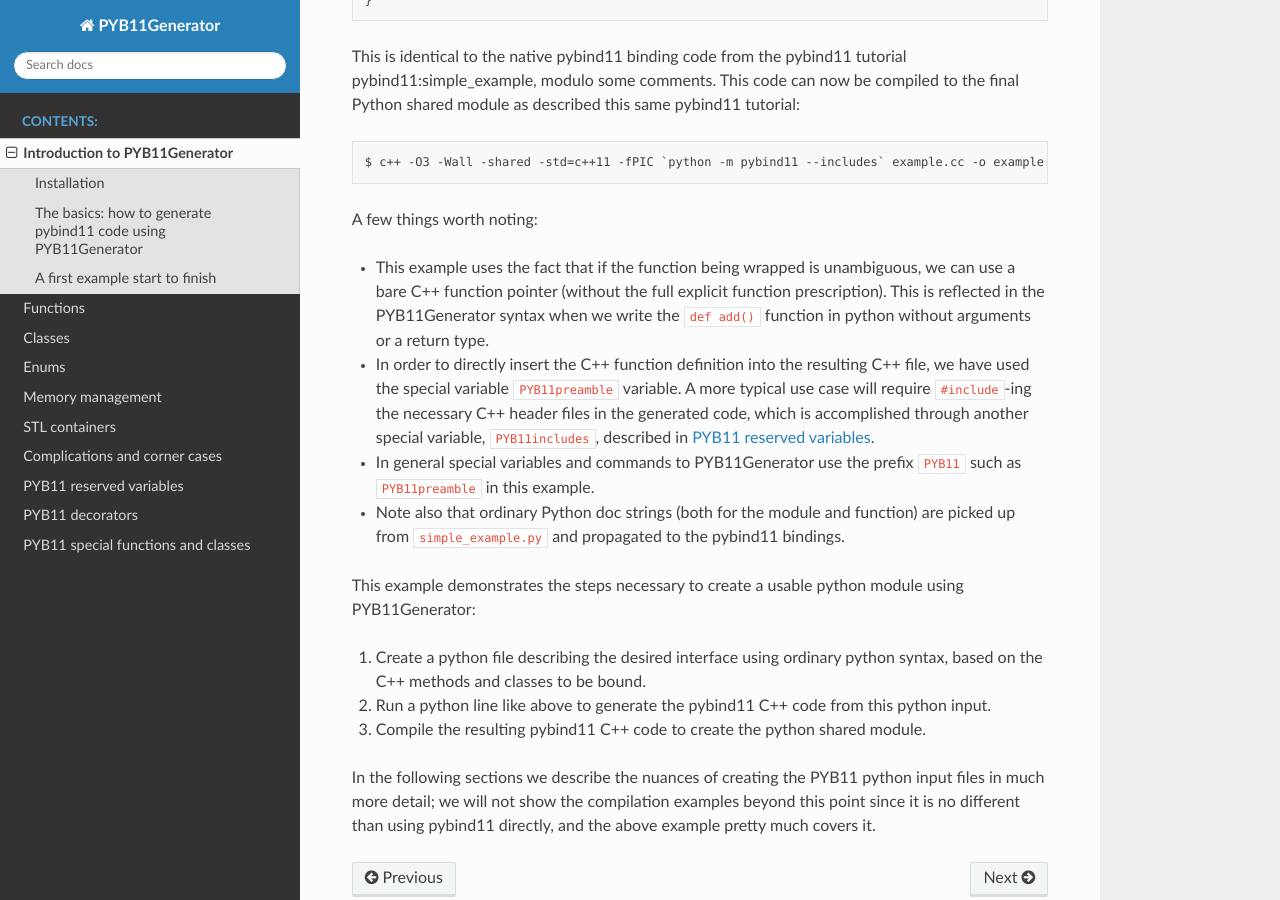
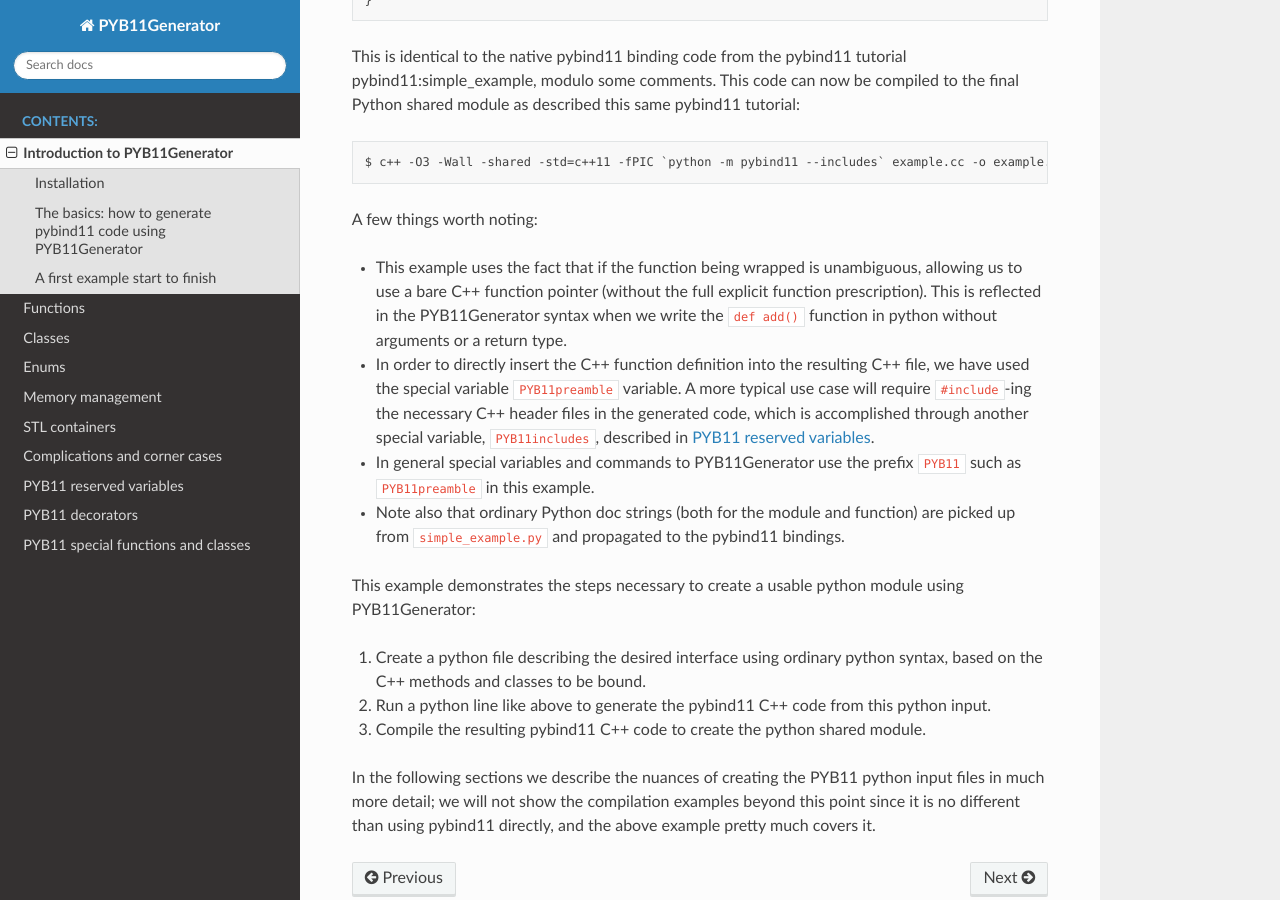
Before and after one commit to LLNL/PYB11Generator, a Sphinx documentation site: the page built from docs/intro.rst, in a window 1280 px wide and 900 px high, scrolled down 2649 px. Built offline with Sphinx 7.4.7 and the Read the Docs theme 2.0.0, drawn with Linux system fonts in a browser that asks for light colours.

Commit message:
Grammar!

```diff
--- a/docs/intro.rst
+++ b/docs/intro.rst
@@ -104,7 +104,7 @@
 
 A few things worth noting:
 
-* This example uses the fact that if the function being wrapped is unambiguous, we can use a bare C++ function pointer (without the full explicit function prescription).  This is reflected in the PYB11Generator syntax when we write the ``def add()`` function in python without arguments or a return type.
+* This example uses the fact that if the function being wrapped is unambiguous, allowing us to use a bare C++ function pointer (without the full explicit function prescription).  This is reflected in the PYB11Generator syntax when we write the ``def add()`` function in python without arguments or a return type.
 * In order to directly insert the C++ function definition into the resulting C++ file, we have used the special variable ``PYB11preamble`` variable.  A more typical use case will require ``#include``-ing the necessary C++ header files in the generated code, which is accomplished through another special variable, ``PYB11includes``, described in :ref:`variables`.
 * In general special variables and commands to PYB11Generator use the prefix ``PYB11`` such as ``PYB11preamble`` in this example.
 * Note also that ordinary Python doc strings (both for the module and function) are picked up from ``simple_example.py`` and propagated to the pybind11 bindings.
```
Also changed, not shown: 10 other files.
